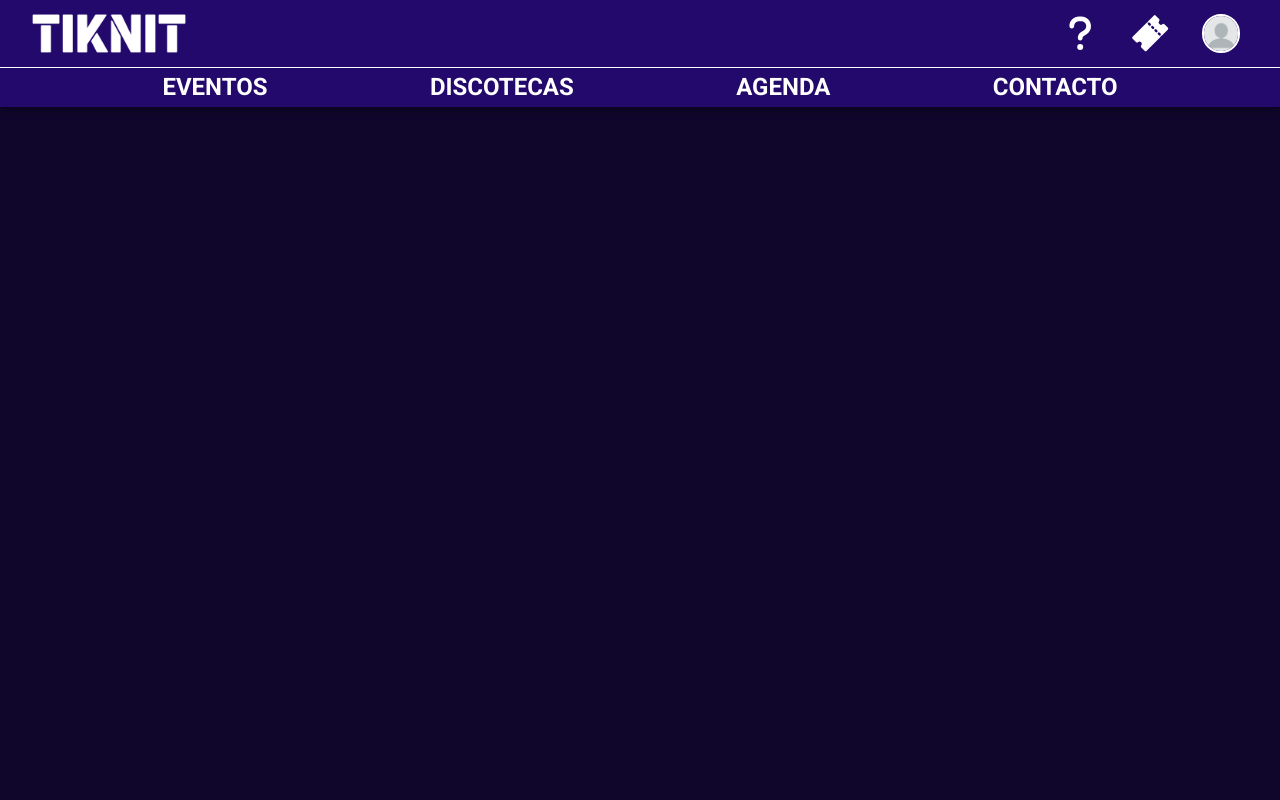
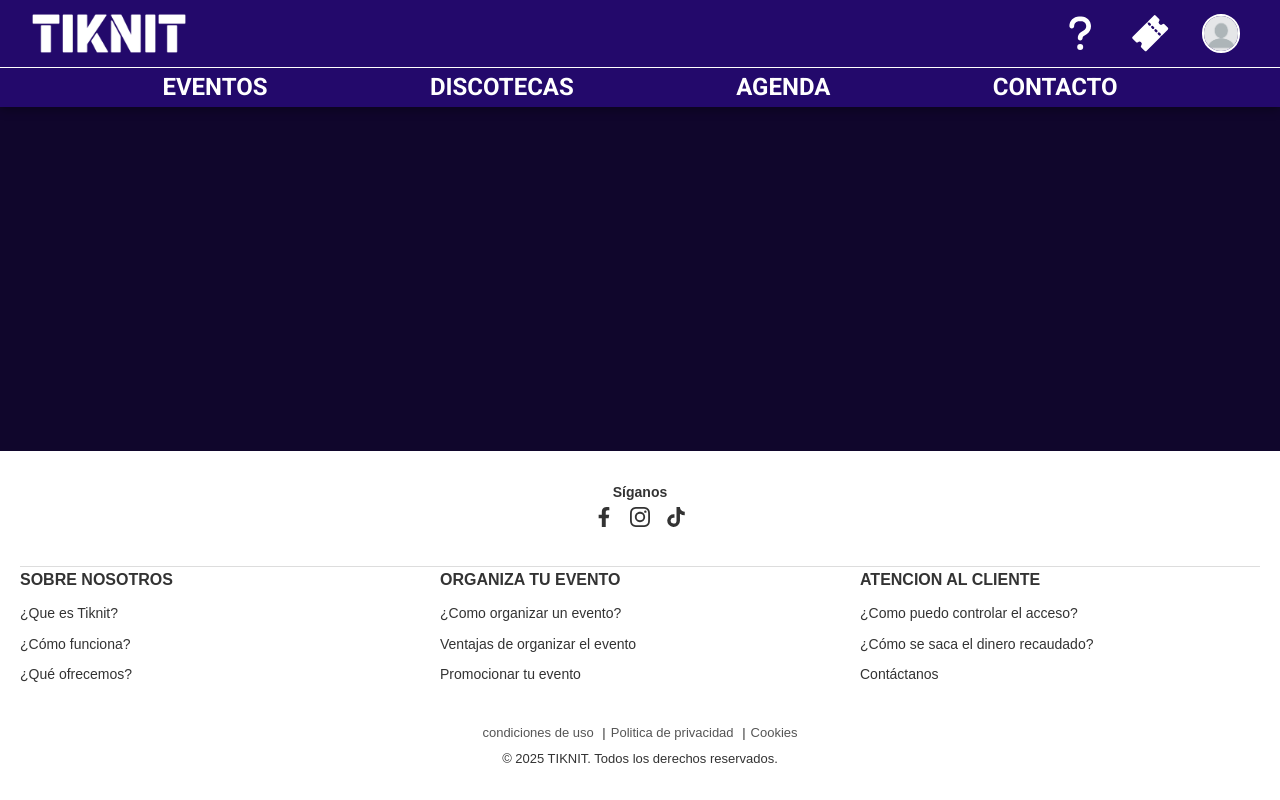
Before and after one commit to Janci1/proyecto-TIKNIT, a React (Vite) app: page / in a window 1280 px wide. Built offline with nearby package versions, Linux system fonts and the light colour scheme.

Commit message:
cambios realizados

```diff
--- a/src/App.jsx
+++ b/src/App.jsx
@@ -1,18 +1,22 @@
 import React from 'react';
 import { BrowserRouter as Router, Routes, Route } from 'react-router-dom';
 import Header from './components/header';  // Importa el Header
-import Login from './pages/login'; // Importa el Login
-import Perfil from './pages/perfil';
+import Footer from './components/footer';
+import Login from './pages/login';
 import './App.css'
 
 function App() {
   return (
     <Router>
-      <Header />
-      <Routes>
-        <Route path='/login' element={<Login />}/>
-        <Route path='/perfil' element={<Perfil />}/>
-      </Routes> {/* El header estará en todas las páginas */}
+      <div className='app-wrapper'>{/* clase para el footer */}
+        <Header />
+          <main className='main-content'>{/* hace que el footer se mantenga abajo */}
+            <Routes>
+              <Route path='/login' element={<Login />}/>
+            </Routes> {/* El header estará en todas las páginas */}
+          </main>
+        <Footer />
+      </div>
     </Router>
   );
 }
```
